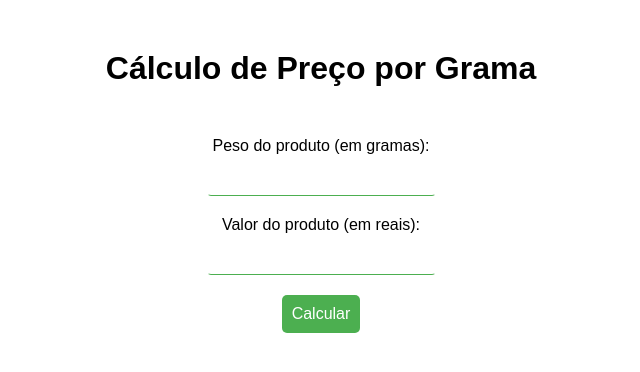
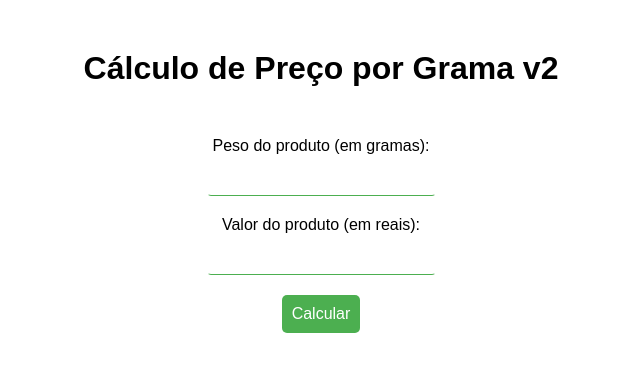
Before and after one commit to dionatan03/valor_por_quilo, a plain HTML site: page index.html in a window 1280 px wide. Shown: the whole page, without its empty margins (319-959 px from the left). Drawn offline with Linux system fonts and the light colour scheme.

Commit message:
Update index.html
add v2 no site

```diff
--- a/index.html
+++ b/index.html
@@ -5,7 +5,7 @@
     <meta charset="UTF-8">
     <meta http-equiv="X-UA-Compatible" content="IE=edge">
     <meta name="viewport" content="width=device-width, initial-scale=1.0">
-    <title>Sistema</title>
+    <title>Sistema v2</title>
     <style>
         body {
             font-family: Arial, sans-serif;
@@ -56,7 +56,7 @@
 </head>
 
 <body>
-    <h1>Cálculo de Preço por Grama</h1>
+    <h1>Cálculo de Preço por Grama v2</h1>
 
     <form id="form">
         <label for="peso">Peso do produto (em gramas):</label>
```
